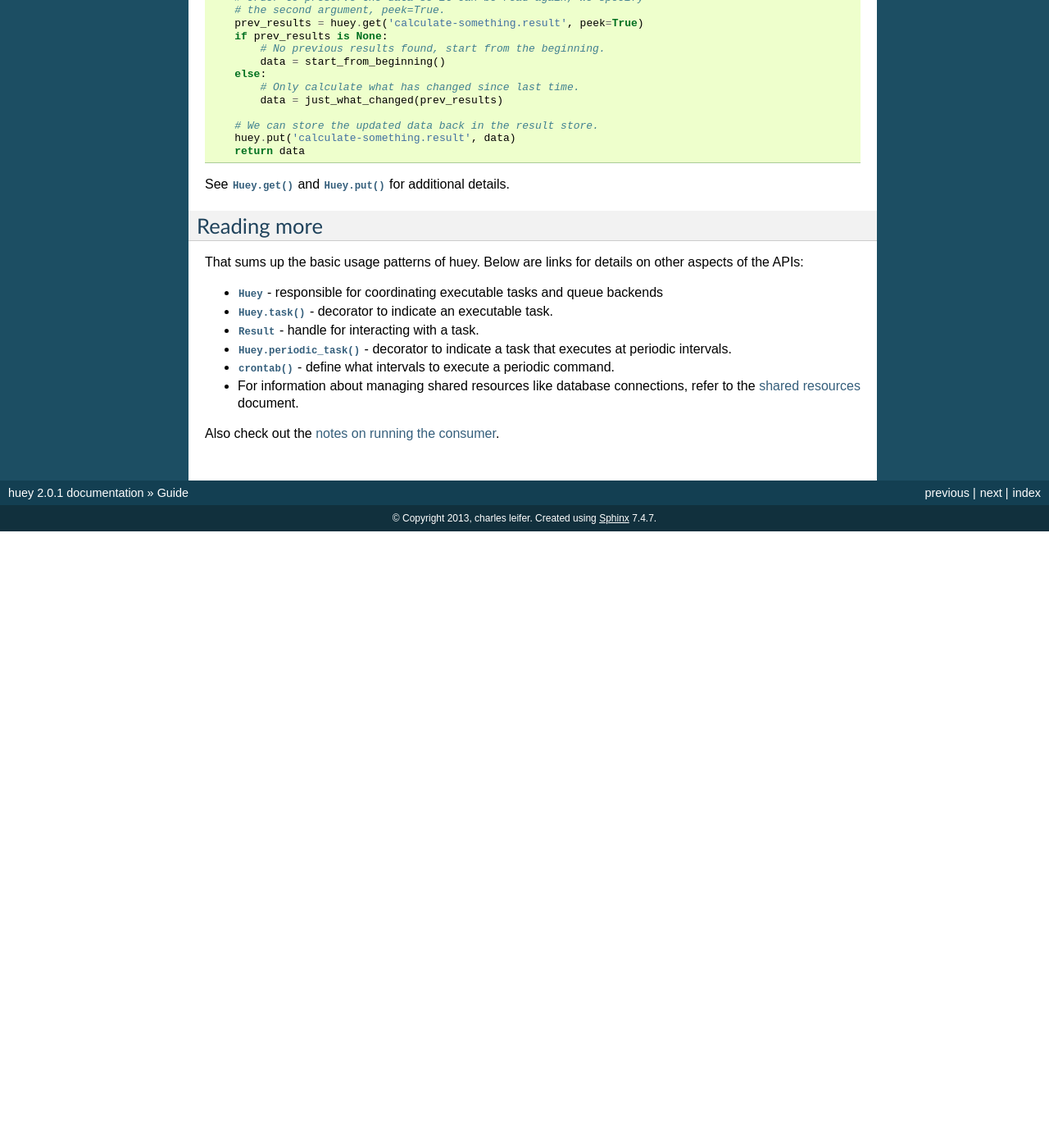
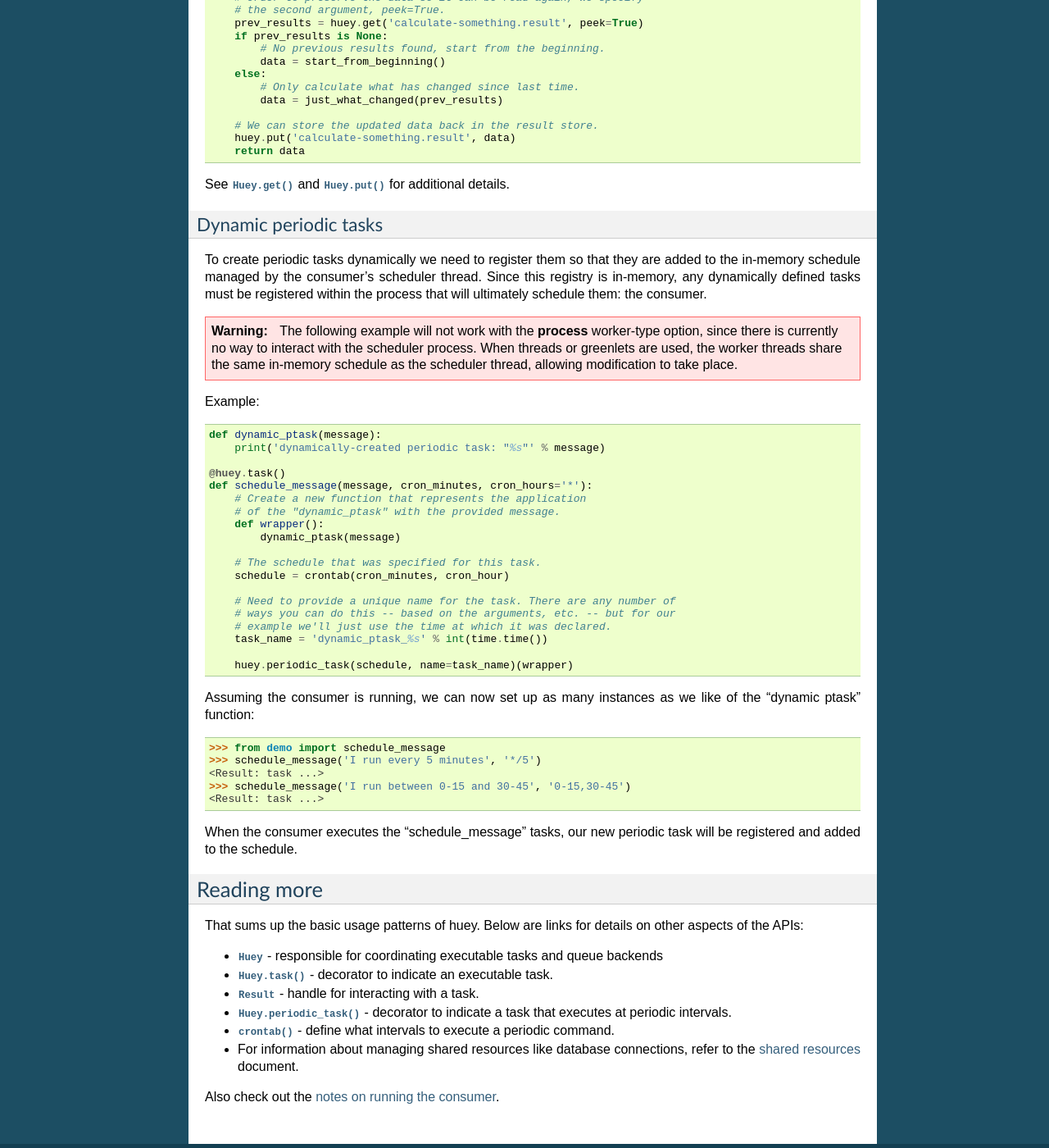
Before and after one commit to coleifer/huey, a Sphinx documentation site: the page built from docs/guide.rst, in a window 1280 px wide and 1400 px high, scrolled down 11768 px. Shown: the whole window at 82% size. Built offline with Sphinx 7.4.7, drawn with Linux system fonts in a browser that asks for light colours; before the commit the page ends 12416 px from its top, so only the background shows below that; some of the changed text lies outside the part shown.

Commit message:
Note on dynamic periodic tasks.

```diff
--- a/docs/guide.rst
+++ b/docs/guide.rst
@@ -786,6 +786,59 @@ cache arbitrary key/value data:
 
 See :py:meth:`Huey.get` and :py:meth:`Huey.put` for additional details.
 
+Dynamic periodic tasks
+^^^^^^^^^^^^^^^^^^^^^^
+
+To create periodic tasks dynamically we need to register them so that they are
+added to the in-memory schedule managed by the consumer's scheduler thread.
+Since this registry is in-memory, any dynamically defined tasks must be
+registered within the process that will ultimately schedule them: the consumer.
+
+.. warning::
+    The following example will not work with the **process** worker-type
+    option, since there is currently no way to interact with the scheduler
+    process. When threads or greenlets are used, the worker threads share the
+    same in-memory schedule as the scheduler thread, allowing modification to
+    take place.
+
+Example:
+
+.. code-block:: python
+
+    def dynamic_ptask(message):
+        print('dynamically-created periodic task: "%s"' % message)
+
+    @huey.task()
+    def schedule_message(message, cron_minutes, cron_hours='*'):
+        # Create a new function that represents the application
+        # of the "dynamic_ptask" with the provided message.
+        def wrapper():
+            dynamic_ptask(message)
+
+        # The schedule that was specified for this task.
+        schedule = crontab(cron_minutes, cron_hour)
+
+        # Need to provide a unique name for the task. There are any number of
+        # ways you can do this -- based on the arguments, etc. -- but for our
+        # example we'll just use the time at which it was declared.
+        task_name = 'dynamic_ptask_%s' % int(time.time())
+
+        huey.periodic_task(schedule, name=task_name)(wrapper)
+
+Assuming the consumer is running, we can now set up as many instances as we
+like of the "dynamic ptask" function:
+
+.. code-block:: pycon
+
+    >>> from demo import schedule_message
+    >>> schedule_message('I run every 5 minutes', '*/5')
+    <Result: task ...>
+    >>> schedule_message('I run between 0-15 and 30-45', '0-15,30-45')
+    <Result: task ...>
+
+When the consumer executes the "schedule_message" tasks, our new periodic task
+will be registered and added to the schedule.
+
 Reading more
 ------------
 
```
Also changed, not shown: 1 other file.
